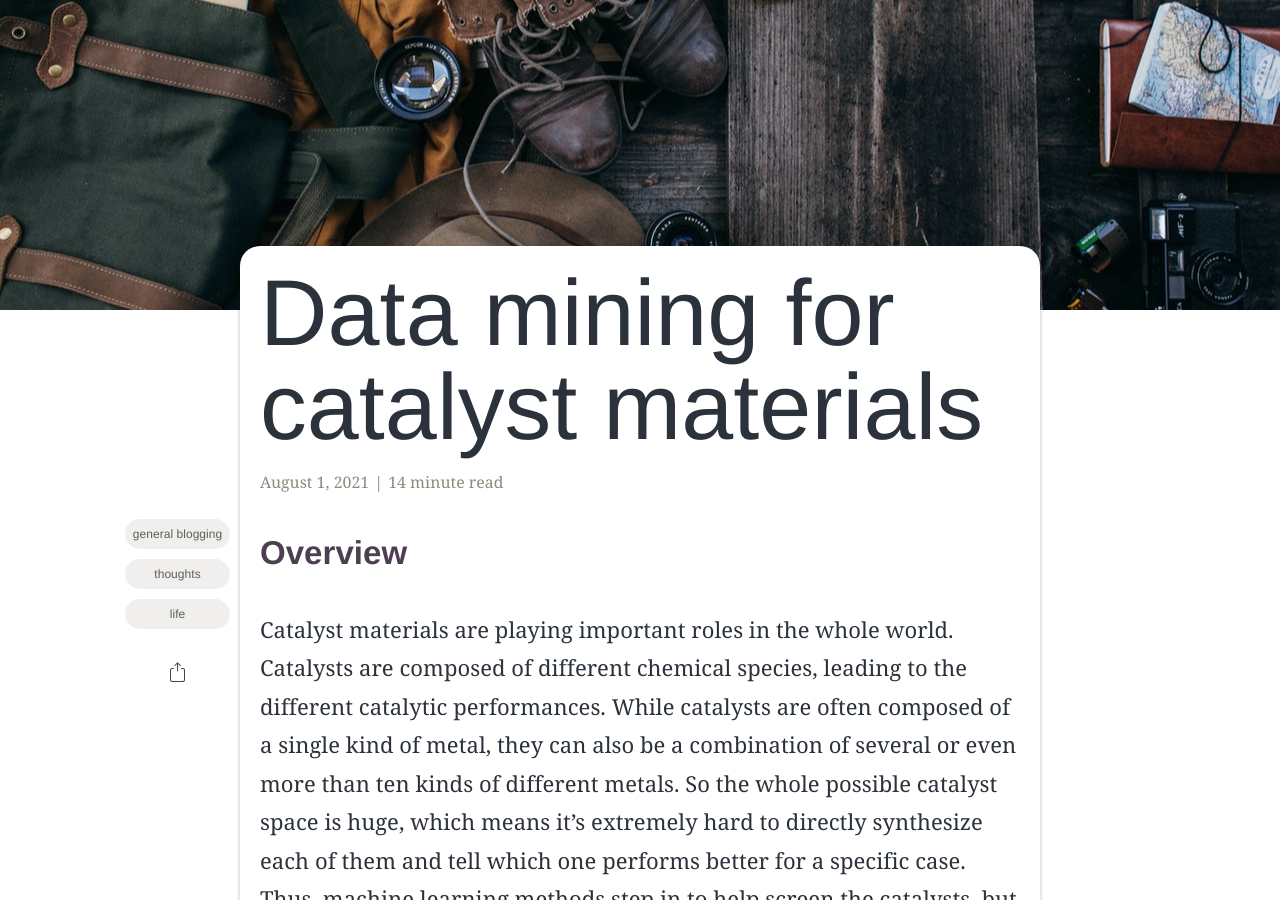
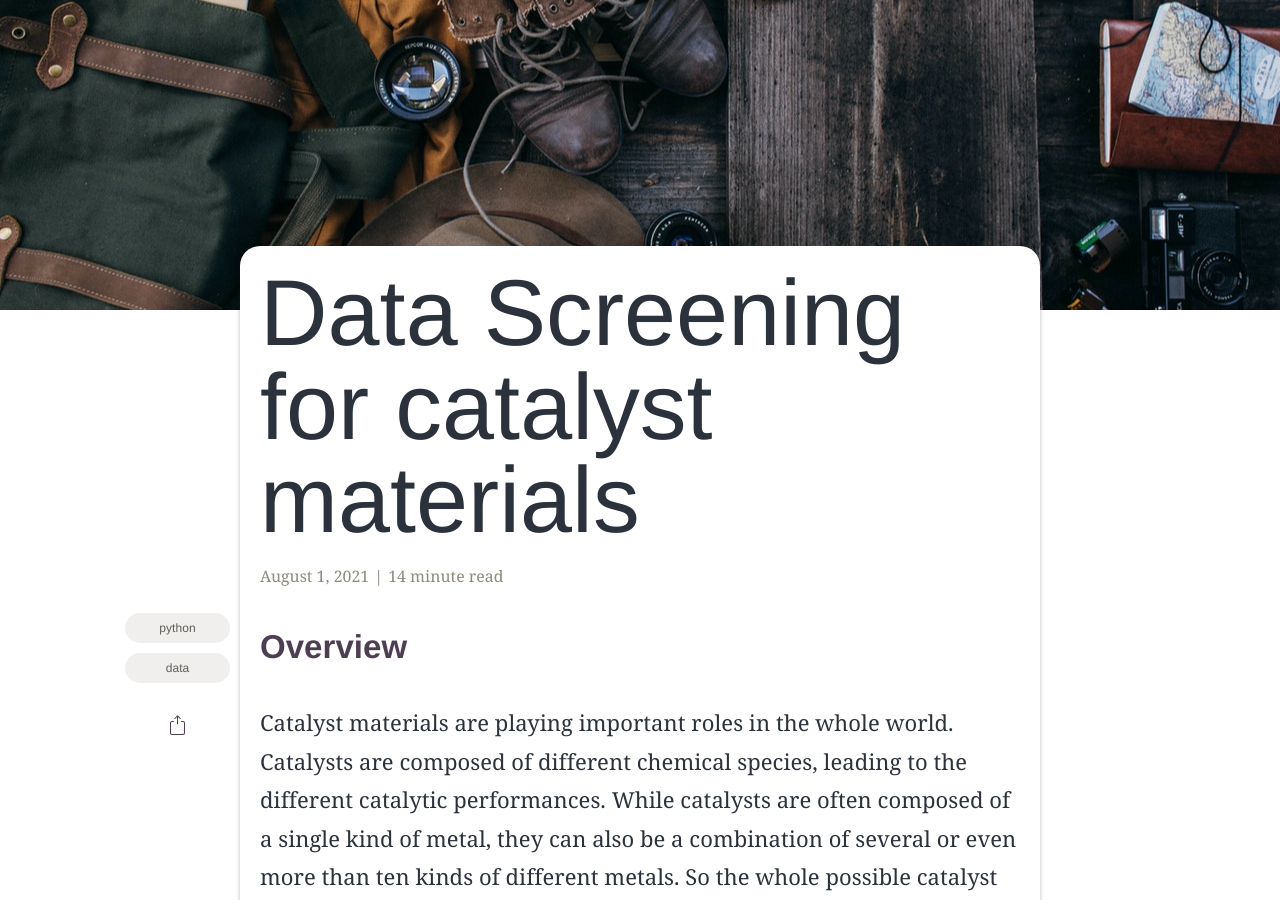
Before and after one commit to mutianyou2013/mutianyou2013.github.io, a Jekyll site: the page built from _posts/2021-08-01-Data-mining.md, in a window 1280 px wide and 900 px high, scrolled down 362 px. Built offline with Jekyll 4.4.1, drawn with Linux system fonts in a browser that asks for light colours; some web fonts are replaced; comment, search, counter and statistics services are not loaded; some of the changed text lies outside the part shown.

Commit message:
Update 2021-08-01-Data-mining.md

```diff
--- a/_posts/2021-08-01-Data-mining.md
+++ b/_posts/2021-08-01-Data-mining.md
@@ -2,10 +2,10 @@
 layout: post
 read_time: true
 show_date: true
-title: "Data mining for catalyst materials"
+title: "Data Screening for catalyst materials"
 date: 2021-08-01
 img: posts/20210324/starting_adventure.jpg
-tags: [general blogging, thoughts, life]
+tags: [python, data]
 author: Armando Maynez
 description: "Midlife career change: a disaster or an opportunity?"
 ---
```
